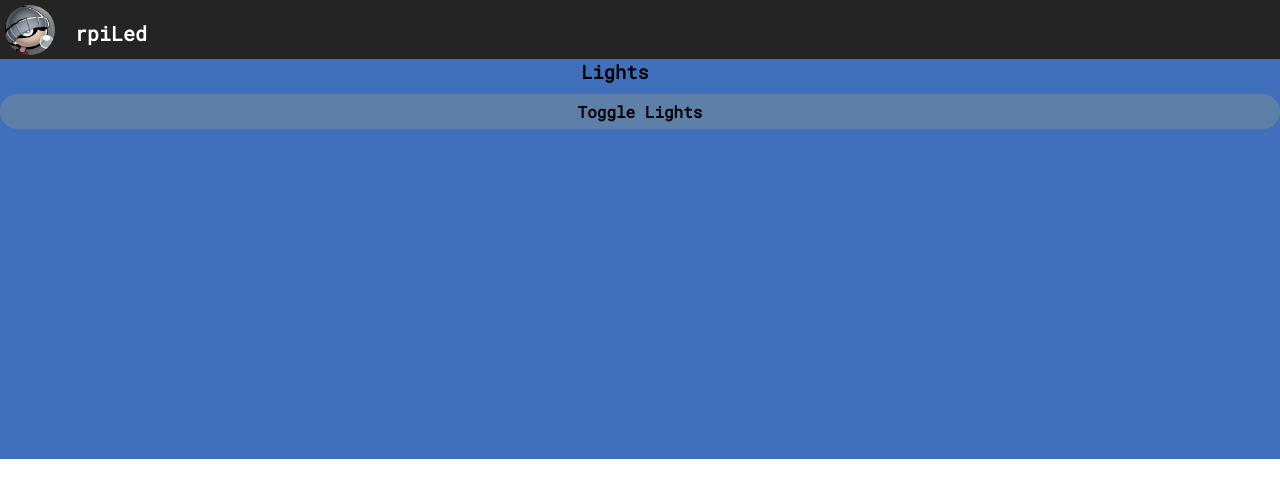
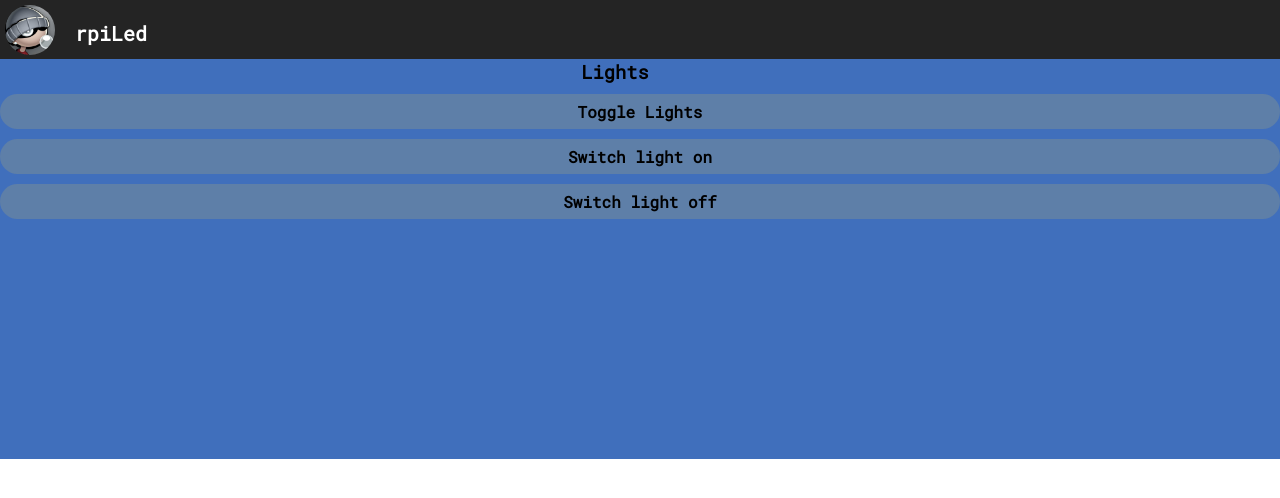
Before and after one commit to maxwalks/rpiLed, a Flask app: page / in a window 1280 px wide. Shown: the top 498 px of the page. Run offline with Flask 3, Linux system fonts and the light colour scheme; parts of the project's set-up code (start-up, migrations or seed data) failed here and were passed over.

Commit message:
Added Lights on and off option

```diff
--- a/init.py
+++ b/init.py
@@ -1,6 +1,7 @@
 from requests import request
 from flask import Flask, render_template
 import subprocess
+import time
 
 activate_this_file = "/var/www/html/rpiLed/venv/bin/activate_this.py"
 with open(activate_this_file) as _file:
@@ -13,11 +14,21 @@ def index():
     return render_template('index.html')
 
 @app.route('/toggle-lights/')
-def toggled():
+def toggle_lights():
       import subprocess
-      # Run command
       command = subprocess.run(['uhubctl', '-l', '1-1', '-a', 'toggle'], capture_output=False, text=True)
       return render_template('index.html')
+
+@app.route('/lights-on/')
+def lights_on():
+       subprocess.run(['uhubctl', '-l', '1-1', '-a', '1'], capture_output=False, text=True)
+       return render_template('lights-on.html')
+
+@app.route('/lights-off/')
+def lights_off():
+       subprocess.run(['uhubctl', '-l', '1-1', '-a', '0'], capture_output=False, text=True)
+       return render_template('lights-off.html')
+
 
 
 if __name__ == '__main__':
--- a/template/index.html
+++ b/template/index.html
@@ -17,7 +17,9 @@
         <div class="column-1">
             <div class="button-column">
                 <h3 class="list-1">Lights</h3>
-                <a href="/toggle-lights/" data-toggle="tootip" title="toggle-lights" class="toggle-lights-button">Toggle Lights</a>
+                <a href="/toggle-lights/" title="toggle-lights" class="toggle-lights-button">Toggle Lights</a>
+                <a href="/lights-on/" title="lights-on" class="toggle-lights-button">Switch light on</a>
+                <a href="/lights-off/" title="lights-off" class="toggle-lights-button">Switch light off</a>
             </div>
         </div>
     </div>
```
Also changed, not shown: template/lights-off.html (added, +12 -0 lines), template/lights-on.html (added, +12 -0 lines).
